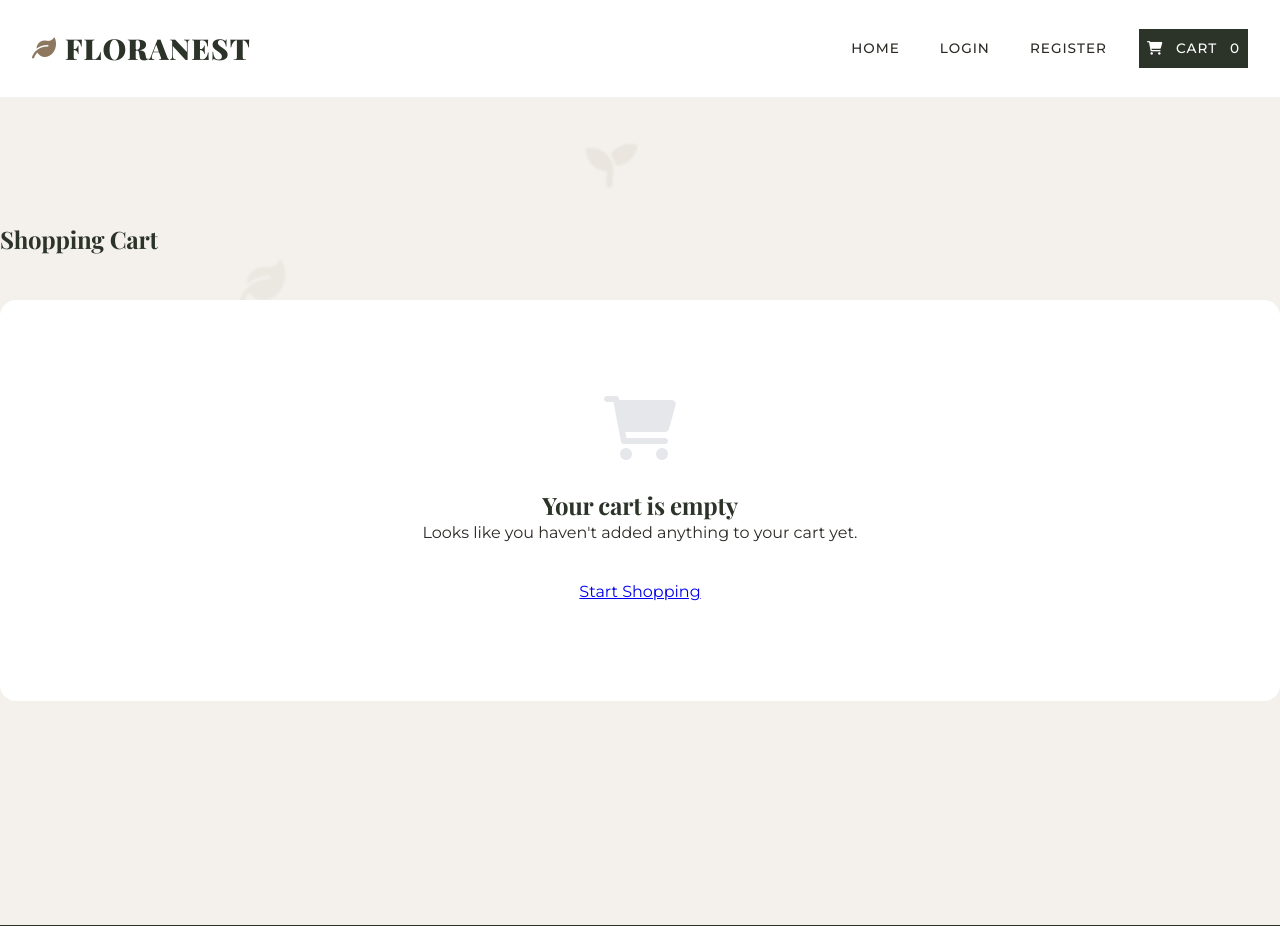
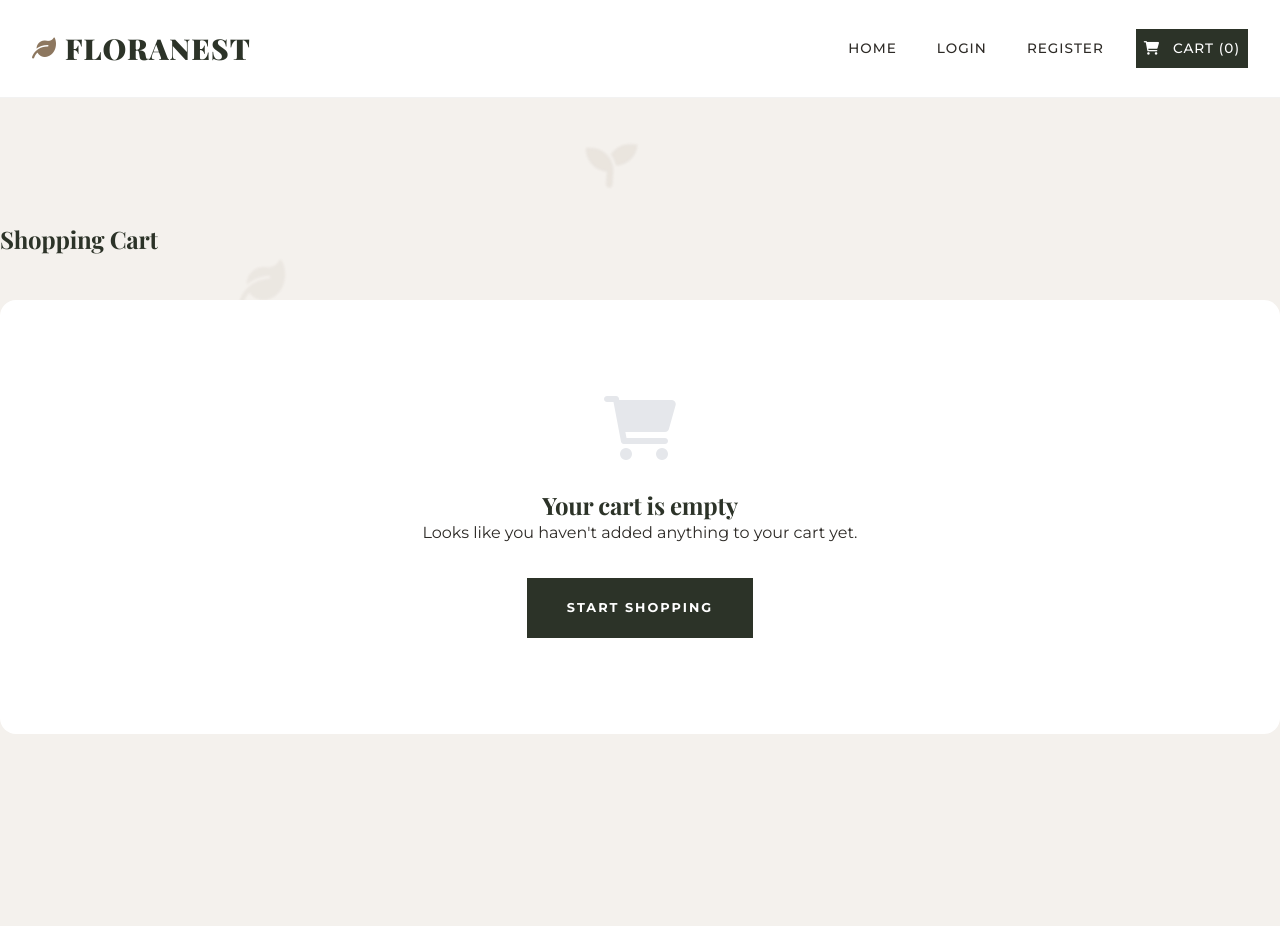
Before and after one commit to rahulamarwal/Floranest, a Flask app: page /cart in a window 1280 px wide. Shown: the top 926 px of the page. Run offline with Flask 3, Linux system fonts and the light colour scheme; data that the repository does not hold is empty; some web fonts are replaced.

Commit message:
UI: Implemented exact 'Liquid Blob' button animation with SVG filters and multi-blob fill

```diff
--- a/static/css/style.css
+++ b/static/css/style.css
@@ -112,46 +112,97 @@ nav .container {
     color: var(--accent);
 }
 
-.cart-btn {
-    background: var(--primary);
-    color: white !important;
-    padding: 0.75rem 1.5rem;
-    border-radius: 0;
-    font-weight: 600;
-    display: flex;
-    align-items: center;
-    gap: 0.8rem;
+/* --- Liquid Blob Buttons --- */
+.btn-primary, .btn-outline, .cart-btn {
+    position: relative;
+    text-align: center;
     text-transform: uppercase;
     font-size: 0.8rem;
-    letter-spacing: 1px;
-    position: relative;
+    font-weight: 700;
+    letter-spacing: 2px;
+    background-color: transparent;
+    border: none;
+    transition: color 0.5s;
+    cursor: pointer;
+    z-index: 1;
+    text-decoration: none;
+    display: inline-flex;
+    align-items: center;
+    justify-content: center;
     overflow: hidden;
-    z-index: 1;
-    transition: var(--transition);
 }
 
-.cart-btn::before {
-    content: "";
-    position: absolute;
-    top: 50%;
-    left: 50%;
-    width: 0;
-    height: 0;
-    background: var(--accent);
-    border-radius: 50%;
-    transform: translate(-50%, -50%);
-    transition: width 0.6s ease, height 0.6s ease;
-    z-index: -1;
+.btn-primary {
+    color: var(--white) !important;
+    padding: 1.2rem 2.5rem;
 }
 
-.cart-btn:hover::before {
-    width: 300%;
-    height: 300%;
+.btn-outline {
+    color: var(--primary) !important;
+    padding: 1.2rem 2.5rem;
 }
 
-.cart-btn:hover {
-    background: var(--primary);
+.btn-outline:hover {
+    color: var(--white) !important;
 }
+
+.cart-btn {
+    color: var(--white) !important;
+    padding: 0.75rem 1.5rem;
+    gap: 0.8rem;
+}
+
+.blob-btn__inner {
+    z-index: -1;
+    overflow: hidden;
+    position: absolute;
+    left: 0;
+    top: 0;
+    width: 100%;
+    height: 100%;
+    background: transparent;
+}
+
+/* Background colors for the inner container */
+.btn-primary .blob-btn__inner { background: var(--primary); }
+.btn-outline .blob-btn__inner { background: var(--white); border: 1px solid var(--primary); }
+.cart-btn .blob-btn__inner { background: var(--primary); }
+
+.blob-btn__blobs {
+    position: relative;
+    display: block;
+    height: 100%;
+    filter: url('#goo');
+}
+
+.blob-btn__blob {
+    position: absolute;
+    top: 2px;
+    width: 25.5%; /* Slightly more to overlap */
+    height: 100%;
+    border-radius: 100%;
+    transform: translate3d(0, 150%, 0) scale(1.7);
+    transition: transform 0.45s cubic-bezier(0.25, 0.46, 0.45, 0.94);
+}
+
+/* Blob Colors */
+.btn-primary .blob-btn__blob, .cart-btn .blob-btn__blob { background: var(--accent); }
+.btn-outline .blob-btn__blob { background: var(--primary); }
+
+.blob-btn__blob:nth-child(1) { left: 0%; transition-delay: 0s; }
+.blob-btn__blob:nth-child(2) { left: 30%; transition-delay: 0.08s; }
+.blob-btn__blob:nth-child(3) { left: 60%; transition-delay: 0.16s; }
+.blob-btn__blob:nth-child(4) { left: 90%; transition-delay: 0.24s; }
+
+.btn-primary:hover .blob-btn__blob,
+.btn-outline:hover .blob-btn__blob,
+.cart-btn:hover .blob-btn__blob {
+    transform: translate3d(0, 0, 0) scale(1.7);
+}
+
+/* Override previous simple animations */
+.btn-primary::before, .btn-outline::before, .cart-btn::before { display: none !important; }
+
 
 /* --- Atmospheric Hero --- */
 .hero {
@@ -227,81 +278,6 @@ nav .container {
     font-weight: 500;
     color: var(--accent);
     margin-bottom: 2rem;
-}
-
-.btn-primary {
-    background: var(--primary);
-    color: white !important;
-    text-transform: uppercase;
-    letter-spacing: 2px;
-    font-size: 0.8rem;
-    padding: 1rem 2rem;
-    border-radius: 0;
-    text-decoration: none;
-    display: inline-block;
-    transition: var(--transition);
-    position: relative;
-    overflow: hidden;
-    z-index: 1;
-}
-
-.btn-primary::before {
-    content: "";
-    position: absolute;
-    top: 50%;
-    left: 50%;
-    width: 0;
-    height: 0;
-    background: var(--accent);
-    border-radius: 50%;
-    transform: translate(-50%, -50%);
-    transition: width 0.6s ease, height 0.6s ease;
-    z-index: -1;
-}
-
-.btn-primary:hover::before {
-    width: 300%;
-    height: 300%;
-}
-
-.btn-outline {
-    background: transparent;
-    border: 1px solid var(--primary);
-    color: var(--primary) !important;
-    text-transform: uppercase;
-    letter-spacing: 2px;
-    font-size: 0.8rem;
-    padding: 1rem 2rem;
-    border-radius: 0;
-    text-decoration: none;
-    display: inline-block;
-    transition: var(--transition);
-    position: relative;
-    overflow: hidden;
-    z-index: 1;
-}
-
-.btn-outline::before {
-    content: "";
-    position: absolute;
-    top: 50%;
-    left: 50%;
-    width: 0;
-    height: 0;
-    background: var(--primary);
-    border-radius: 50%;
-    transform: translate(-50%, -50%);
-    transition: width 0.6s ease, height 0.6s ease;
-    z-index: -1;
-}
-
-.btn-outline:hover::before {
-    width: 300%;
-    height: 300%;
-}
-
-.btn-outline:hover {
-    color: white !important;
 }
 
 /* --- Sections inspired by PlanetMushroom --- */
--- a/templates/base.html
+++ b/templates/base.html
@@ -31,6 +31,17 @@
         <i class="fas fa-fungus floating-icon"></i>
     </div>
 
+    <!-- Gooey Liquid Filter for Buttons -->
+    <svg xmlns="http://www.w3.org/2000/svg" version="1.1" style="display: none;">
+        <defs>
+            <filter id="goo">
+                <feGaussianBlur in="SourceGraphic" result="blur" stdDeviation="10"></feGaussianBlur>
+                <feColorMatrix in="blur" mode="matrix" values="1 0 0 0 0 0 1 0 0 0 0 0 1 0 0 0 0 0 21 -7" result="goo"></feColorMatrix>
+                <feBlend in2="goo" in="SourceGraphic" result="mix"></feBlend>
+            </filter>
+        </defs>
+    </svg>
+
     <nav>
         <div class="container">
             <a href="{{ url_for('index') }}" class="logo">
@@ -58,8 +69,15 @@
                 {% endif %}
                 <a href="{{ url_for('view_cart') }}" class="cart-btn">
                     <i class="fas fa-shopping-cart"></i>
-                    <span>Cart</span>
-                    <span class="cart-count">{{ cart_count }}</span>
+                    <span>Cart ({{ cart_count }})</span>
+                    <span class="blob-btn__inner">
+                        <span class="blob-btn__blobs">
+                            <span class="blob-btn__blob"></span>
+                            <span class="blob-btn__blob"></span>
+                            <span class="blob-btn__blob"></span>
+                            <span class="blob-btn__blob"></span>
+                        </span>
+                    </span>
                 </a>
             </div>
         </div>
--- a/templates/user/cart.html
+++ b/templates/user/cart.html
@@ -58,7 +58,17 @@
                 <span>Total</span>
                 <span>₹{{ "%.2f"|format(total) }}</span>
             </div>
-            <button class="btn btn-primary" style="width: 100%; font-size: 1.125rem;">Proceed to Checkout</button>
+            <button class="btn-primary" style="width: 100%; font-size: 1.125rem;">
+                Proceed to Checkout
+                <span class="blob-btn__inner">
+                    <span class="blob-btn__blobs">
+                        <span class="blob-btn__blob"></span>
+                        <span class="blob-btn__blob"></span>
+                        <span class="blob-btn__blob"></span>
+                        <span class="blob-btn__blob"></span>
+                    </span>
+                </span>
+            </button>
             <p style="text-align: center; margin-top: 1rem; font-size: 0.875rem; color: var(--text-light);">
                 <i class="fas fa-lock" style="margin-right: 0.5rem;"></i> Secure Checkout
             </p>
@@ -69,7 +79,17 @@
         <i class="fas fa-shopping-cart" style="font-size: 4rem; color: #e5e7eb; margin-bottom: 2rem;"></i>
         <h2>Your cart is empty</h2>
         <p style="color: var(--text-light); margin-bottom: 2rem;">Looks like you haven't added anything to your cart yet.</p>
-        <a href="{{ url_for('index') }}" class="btn">Start Shopping</a>
+        <a href="{{ url_for('index') }}" class="btn-primary">
+            Start Shopping
+            <span class="blob-btn__inner">
+                <span class="blob-btn__blobs">
+                    <span class="blob-btn__blob"></span>
+                    <span class="blob-btn__blob"></span>
+                    <span class="blob-btn__blob"></span>
+                    <span class="blob-btn__blob"></span>
+                </span>
+            </span>
+        </a>
     </div>
     {% endif %}
 </section>
```
Also changed, not shown: templates/user/category.html (+22 -2 lines), templates/user/index.html (+22 -2 lines), templates/user/login.html (+11 -1 lines), templates/user/product_detail.html (+11 -1 lines), templates/user/register.html (+11 -1 lines).
